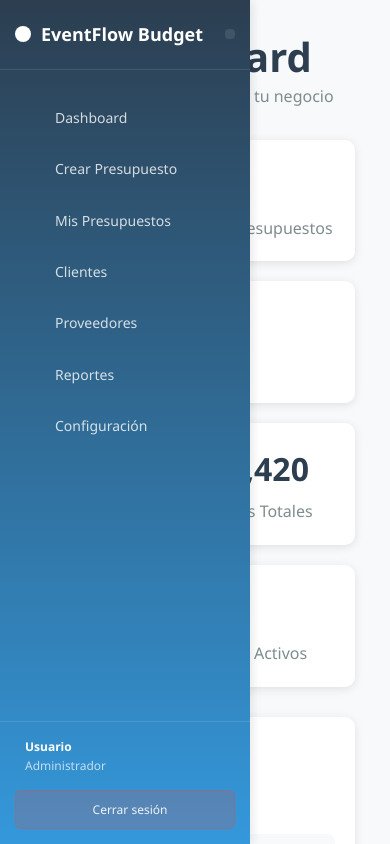
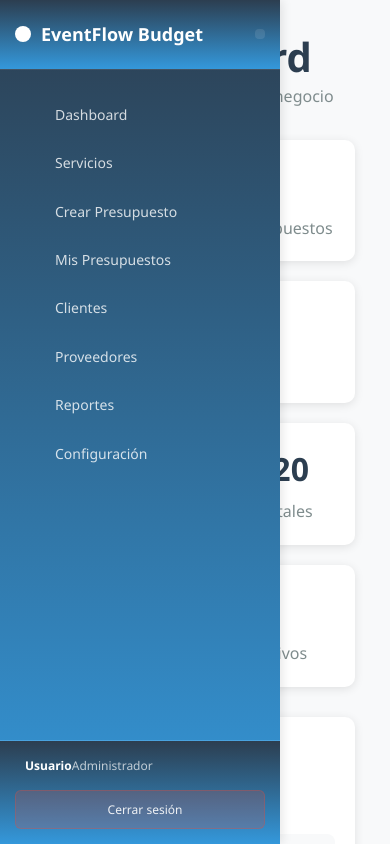
Before and after one commit to DanielSalas789/Sistema-de-Presupuestado-EventFLowBudget, a React (Vite) app: page / in a window 390 px wide. Shown: the top 844 px of the page. Built offline with nearby package versions, Linux system fonts and the light colour scheme.

Commit message:
<slicduhfbD

```diff
--- a/src/App.jsx
+++ b/src/App.jsx
@@ -15,6 +15,7 @@ function App() {
         <main className="main-content">
           <Routes>
             <Route path="/" element={<Dashboard />} />
+            <Route Component={Dashboard} path="/dashboard" />
             <Route path="/crear-presupuesto" element={<CrearPresupuesto />} />
             <Route path="/presupuestos" element={<Presupuestos />} />
           </Routes>
--- a/src/Components/sidebar.jsx
+++ b/src/Components/sidebar.jsx
@@ -1,50 +1,147 @@
 import React, { useState } from 'react';
 import { Link, useLocation, useNavigate } from 'react-router-dom';
-import '../Styles/Sidebar.css'; // Asegúrate de tener este archivo CSS
+import '../Styles/sidebar.css';
 
 const Sidebar = () => {
   const location = useLocation();
   const navigate = useNavigate();
   const [isCollapsed, setIsCollapsed] = useState(false);
+  const [openSubmenu, setOpenSubmenu] = useState(null);
+
+  // Función para toggle submenús (cierra los demás al abrir uno)
+  const toggleSubmenu = (menuKey) => {
+    if (openSubmenu === menuKey) {
+      setOpenSubmenu(null); // Cierra si ya está abierto
+    } else {
+      setOpenSubmenu(menuKey); // Abre y cierra los demás
+    }
+  };
+
+  // Cierra todos los submenús al colapsar la sidebar
+  React.useEffect(() => {
+    if (isCollapsed) {
+      setOpenSubmenu(null);
+    }
+  }, [isCollapsed]);
 
   const menuItems = [
     {
+      type: 'single',
       path: '/dashboard',
       icon: 'fas fa-home',
       label: 'Dashboard',
       description: 'Panel principal'
     },
     {
+      type: 'submenu',
+      key: 'servicios',
+      icon: 'fas fa-concierge-bell',
+      label: 'Servicios',
+      description: 'Gestión de servicios',
+      subItems: [
+        {
+          path: '/servicios/catering',
+          icon: 'fas fa-utensils',
+          label: 'Catering',
+          description: 'Servicio de alimentos'
+        },
+        {
+          path: '/servicios/decoracion',
+          icon: 'fas fa-palette',
+          label: 'Decoración',
+          description: 'Ambientación y decor'
+        },
+        {
+          path: '/servicios/audio-video',
+          icon: 'fas fa-music',
+          label: 'Audio & Video',
+          description: 'Sonido e iluminación'
+        },
+        {
+          path: '/servicios/mobiliario',
+          icon: 'fas fa-chair',
+          label: 'Mobiliario',
+          description: 'Mesas, sillas, carpas'
+        },
+        {
+          path: '/servicios/entretenimiento',
+          icon: 'fas fa-microphone',
+          label: 'Entretenimiento',
+          description: 'Artistas y shows'
+        },
+        {
+          path: '/servicios/transporte',
+          icon: 'fas fa-bus',
+          label: 'Transporte',
+          description: 'Movilidad y logística'
+        }
+      ]
+    },
+    {
+      type: 'single',
       path: '/crear-presupuesto',
       icon: 'fas fa-plus-circle',
       label: 'Crear Presupuesto',
       description: 'Nuevo presupuesto'
     },
     {
+      type: 'single',
       path: '/presupuestos',
       icon: 'fas fa-list',
       label: 'Mis Presupuestos',
       description: 'Lista de presupuestos'
     },
     {
-      path: '/clientes',
+      type: 'submenu',
+      key: 'clientes',
       icon: 'fas fa-users',
       label: 'Clientes',
-      description: 'Gestión de clientes'
+      description: 'Gestión de clientes',
+      subItems: [
+        {
+          path: '/clientes/lista',
+          icon: 'fas fa-list',
+          label: 'Lista de Clientes',
+          description: 'Todos los clientes'
         },
         {
-      path: '/proveedores',
+          path: '/clientes/nuevo',
+          icon: 'fas fa-user-plus',
+          label: 'Nuevo Cliente',
+          description: 'Agregar cliente'
+        }
+      ]
+    },
+    {
+      type: 'submenu',
+      key: 'proveedores',
       icon: 'fas fa-truck',
       label: 'Proveedores',
-      description: 'Gestión de proveedores'
+      description: 'Gestión de proveedores',
+      subItems: [
+        {
+          path: '/proveedores/lista',
+          icon: 'fas fa-list',
+          label: 'Lista de Proveedores',
+          description: 'Todos los proveedores'
         },
         {
+          path: '/proveedores/categorias',
+          icon: 'fas fa-tags',
+          label: 'Categorías',
+          description: 'Tipos de proveedores'
+        }
+      ]
+    },
+    {
+      type: 'single',
       path: '/reportes',
       icon: 'fas fa-chart-bar',
       label: 'Reportes',
       description: 'Estadísticas e informes'
     },
     {
+      type: 'single',
       path: '/configuracion',
       icon: 'fas fa-cog',
       label: 'Configuración',
@@ -53,7 +150,6 @@ const Sidebar = () => {
   ];
 
   const handleLogout = () => {
-    // Lógica para cerrar sesión
     localStorage.removeItem('token');
     localStorage.removeItem('user');
     navigate('/login');
@@ -62,6 +158,23 @@ const Sidebar = () => {
   const toggleSidebar = () => {
     setIsCollapsed(!isCollapsed);
   };
+
+  // Función para verificar si una ruta está activa (incluyendo subrutas)
+  const isActive = (path) => {
+    return location.pathname === path || location.pathname.startsWith(path + '/');
+  };
+
+  // Auto-abrir el submenú si alguna de sus rutas está activa
+  React.useEffect(() => {
+    const activeSubmenu = menuItems.find(item =>
+      item.type === 'submenu' &&
+      item.subItems.some(subItem => isActive(subItem.path))
+    );
+
+    if (activeSubmenu) {
+      setOpenSubmenu(activeSubmenu.key);
+    }
+  }, [location.pathname]);
 
   return (
     <div className={`sidebar ${isCollapsed ? 'collapsed' : ''}`}>
@@ -86,9 +199,10 @@ const Sidebar = () => {
       <nav className="sidebar-nav">
         <ul>
           {menuItems.map((item) => (
+            <React.Fragment key={item.key || item.path}>
+              {item.type === 'single' ? (
                 <li
-              key={item.path}
-              className={location.pathname === item.path ? 'active' : ''}
+                  className={isActive(item.path) ? 'active' : ''}
                   title={isCollapsed ? item.description : ''}
                 >
                   <Link to={item.path}>
@@ -98,6 +212,50 @@ const Sidebar = () => {
                     )}
                   </Link>
                 </li>
+              ) : (
+                <li className="submenu-item">
+                  <div
+                    className={`submenu-header ${openSubmenu === item.key ? 'open' : ''}`}
+                    onClick={() => toggleSubmenu(item.key)}
+                    title={isCollapsed ? item.description : ''}
+                  >
+                    <i className={item.icon}></i>
+                    {!isCollapsed && (
+                      <>
+                        <span className="menu-label">{item.label}</span>
+                        <i className={`fas fa-chevron-${openSubmenu === item.key ? 'up' : 'down'} submenu-arrow`}></i>
+                      </>
+                    )}
+                  </div>
+
+                  {openSubmenu === item.key && (
+                    <div className="submenu-content open">
+                      <ul>
+                        {item.subItems.map((subItem) => (
+                          <li
+                            key={subItem.path}
+                            className={isActive(subItem.path) ? 'active' : ''}
+                            title={isCollapsed ? subItem.description : ''}
+                          >
+                            <Link to={subItem.path} onClick={() => {
+                              // Cierra el sidebar en móviles al hacer clic en un subitem
+                              if (window.innerWidth <= 768) {
+                                setIsCollapsed(true);
+                              }
+                            }}>
+                              <i className={subItem.icon}></i>
+                              {!isCollapsed && (
+                                <span className="submenu-label">{subItem.label}</span>
+                              )}
+                            </Link>
+                          </li>
+                        ))}
+                      </ul>
+                    </div>
+                  )}
+                </li>
+              )}
+            </React.Fragment>
           ))}
         </ul>
       </nav>
--- a/src/Styles/Sidebar.css
+++ b/src/Styles/Sidebar.css
@@ -1,6 +1,6 @@
-/* Sidebar.css */
+/* Sidebar.css - Versión con colapso automático */
 .sidebar {
-  width: 250px;
+  width: 280px;
   height: 100vh;
   background: linear-gradient(180deg, #2c3e50 0%, #3498db 100%);
   color: white;
@@ -12,6 +12,7 @@
   top: 0;
   z-index: 1000;
   box-shadow: 2px 0 10px rgba(0, 0, 0, 0.1);
+  overflow-y: auto;
 }
 
 .sidebar.collapsed {
@@ -25,6 +26,10 @@
   display: flex;
   justify-content: space-between;
   align-items: center;
+  position: sticky;
+  top: 0;
+  background: inherit;
+  z-index: 10;
 }
 
 .logo-container {
@@ -66,6 +71,7 @@
 .sidebar-nav {
   flex: 1;
   padding: 20px 0;
+  overflow-y: auto;
 }
 
 .sidebar-nav ul {
@@ -75,10 +81,11 @@
 }
 
 .sidebar-nav li {
-  margin: 5px 0;
+  margin: 2px 0;
 }
 
-.sidebar-nav a {
+/* Items normales */
+.sidebar-nav > ul > li > a {
   display: flex;
   align-items: center;
   padding: 12px 20px;
@@ -88,33 +95,114 @@
   gap: 15px;
 }
 
-.sidebar-nav a:hover {
+.sidebar-nav > ul > li > a:hover {
   background: rgba(255, 255, 255, 0.1);
   color: white;
   padding-left: 25px;
 }
 
-.sidebar-nav li.active a {
+.sidebar-nav > ul > li.active > a {
   background: rgba(52, 152, 219, 0.3);
   color: white;
   border-right: 3px solid #3498db;
 }
 
+/* Submenús */
+.submenu-item {
+  margin: 5px 0;
+}
+
+.submenu-header {
+  display: flex;
+  align-items: center;
+  padding: 12px 20px;
+  color: rgba(255, 255, 255, 0.8);
+  cursor: pointer;
+  transition: all 0.3s ease;
+  gap: 15px;
+  justify-content: space-between;
+  user-select: none;
+}
+
+.submenu-header:hover {
+  background: rgba(255, 255, 255, 0.1);
+  color: white;
+  padding-left: 25px;
+}
+
+.submenu-header.open {
+  background: rgba(52, 152, 219, 0.2);
+  color: white;
+}
+
+.submenu-arrow {
+  font-size: 12px;
+  transition: transform 0.3s ease;
+}
+
+.submenu-content {
+  max-height: 0;
+  overflow: hidden;
+  transition: max-height 0.3s ease;
+  background: rgba(0, 0, 0, 0.1);
+}
+
+.submenu-content.open {
+  max-height: 300px; /* Altura fija para mejor rendimiento */
+}
+
+.submenu-content ul {
+  padding-left: 20px;
+}
+
+.submenu-content li a {
+  display: flex;
+  align-items: center;
+  padding: 10px 20px 10px 45px;
+  color: rgba(255, 255, 255, 0.7);
+  text-decoration: none;
+  transition: all 0.3s ease;
+  gap: 12px;
+  font-size: 13px;
+}
+
+.submenu-content li a:hover {
+  background: rgba(255, 255, 255, 0.05);
+  color: white;
+  padding-left: 50px;
+}
+
+.submenu-content li.active a {
+  background: rgba(52, 152, 219, 0.2);
+  color: white;
+  border-right: 2px solid #3498db;
+}
+
+/* Iconos */
 .sidebar-nav i {
   width: 20px;
   text-align: center;
   font-size: 16px;
+  flex-shrink: 0;
 }
 
-.menu-label {
+.menu-label,
+.submenu-label {
   font-size: 14px;
   font-weight: 500;
+  flex: 1;
+  white-space: nowrap;
+  overflow: hidden;
+  text-overflow: ellipsis;
 }
 
 /* Footer */
 .sidebar-footer {
   padding: 15px;
   border-top: 1px solid rgba(255, 255, 255, 0.1);
+  position: sticky;
+  bottom: 0;
+  background: inherit;
 }
 
 .user-info {
@@ -127,11 +215,15 @@
 .user-avatar {
   font-size: 32px;
   color: rgba(255, 255, 255, 0.8);
+  flex-shrink: 0;
 }
 
 .user-details p {
   margin: 0;
   font-size: 12px;
+  white-space: nowrap;
+  overflow: hidden;
+  text-overflow: ellipsis;
 }
 
 .user-name {
@@ -168,15 +260,20 @@
 @media (max-width: 768px) {
   .sidebar {
     width: 60px;
+    transform: translateX(-100%);
+    transition: transform 0.3s ease, width 0.3s ease;
   }
 
   .sidebar:not(.collapsed) {
-    width: 250px;
+    width: 280px;
+    transform: translateX(0);
     z-index: 1001;
   }
 
   .logo-text,
   .menu-label,
+  .submenu-label,
+  .submenu-arrow,
   .user-details,
   .logout-btn span {
     display: none;
@@ -184,8 +281,49 @@
 
   .sidebar:not(.collapsed) .logo-text,
   .sidebar:not(.collapsed) .menu-label,
+  .sidebar:not(.collapsed) .submenu-label,
+  .sidebar:not(.collapsed) .submenu-arrow,
   .sidebar:not(.collapsed) .user-details,
   .sidebar:not(.collapsed) .logout-btn span {
-    display: block;
+    display: flex;
+  }
+
+  /* Overlay para móviles */
+  .sidebar:not(.collapsed)::before {
+    content: '';
+    position: fixed;
+    top: 0;
+    left: 280px;
+    right: 0;
+    bottom: 0;
+    background: rgba(0, 0, 0, 0.5);
+    z-index: -1;
   }
 }
+
+/* Scrollbar personalizado */
+.sidebar-nav::-webkit-scrollbar {
+  width: 4px;
+}
+
+.sidebar-nav::-webkit-scrollbar-track {
+  background: rgba(255, 255, 255, 0.1);
+}
+
+.sidebar-nav::-webkit-scrollbar-thumb {
+  background: rgba(255, 255, 255, 0.3);
+  border-radius: 2px;
+}
+
+.sidebar-nav::-webkit-scrollbar-thumb:hover {
+  background: rgba(255, 255, 255, 0.5);
+}
+
+/* Mejoras de rendimiento */
+.submenu-content {
+  will-change: max-height;
+}
+
+.submenu-content ul {
+  will-change: transform;
+}
```
Lines whose indentation alone changed are shown as unchanged.
